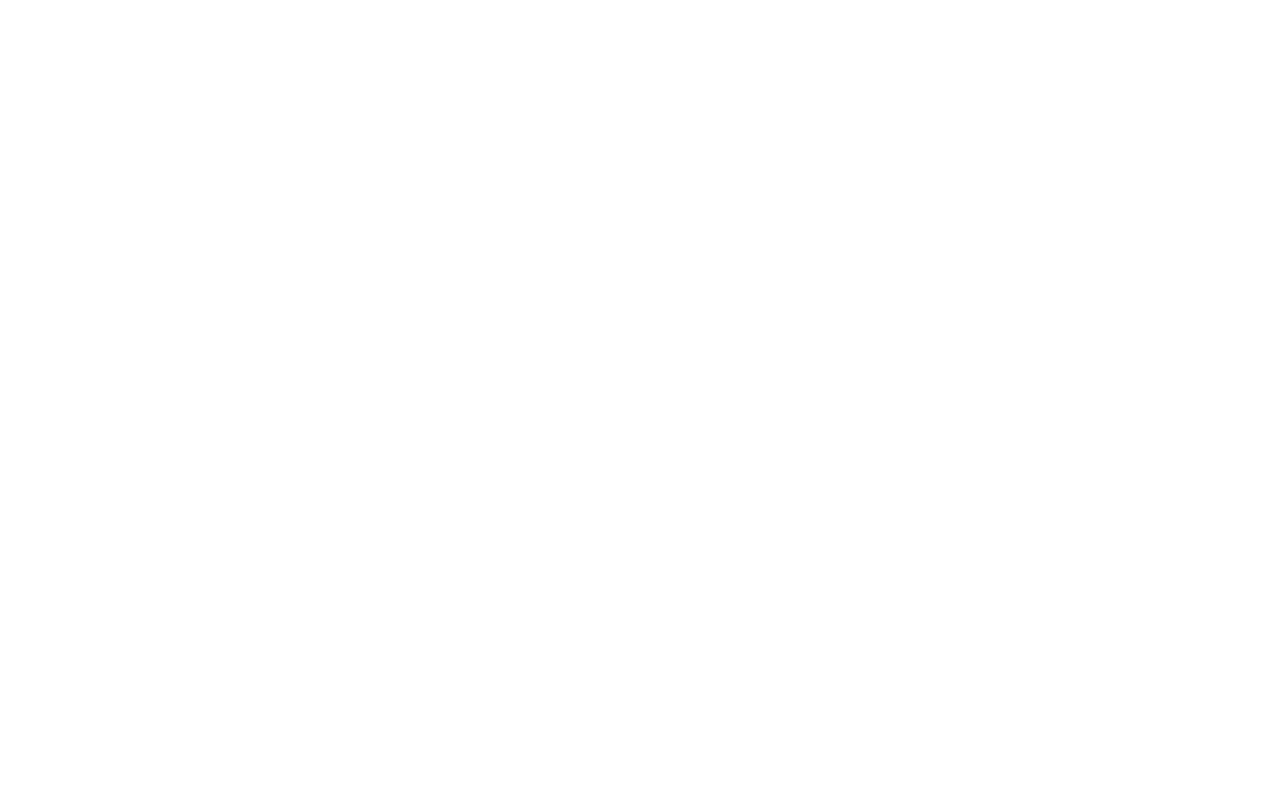
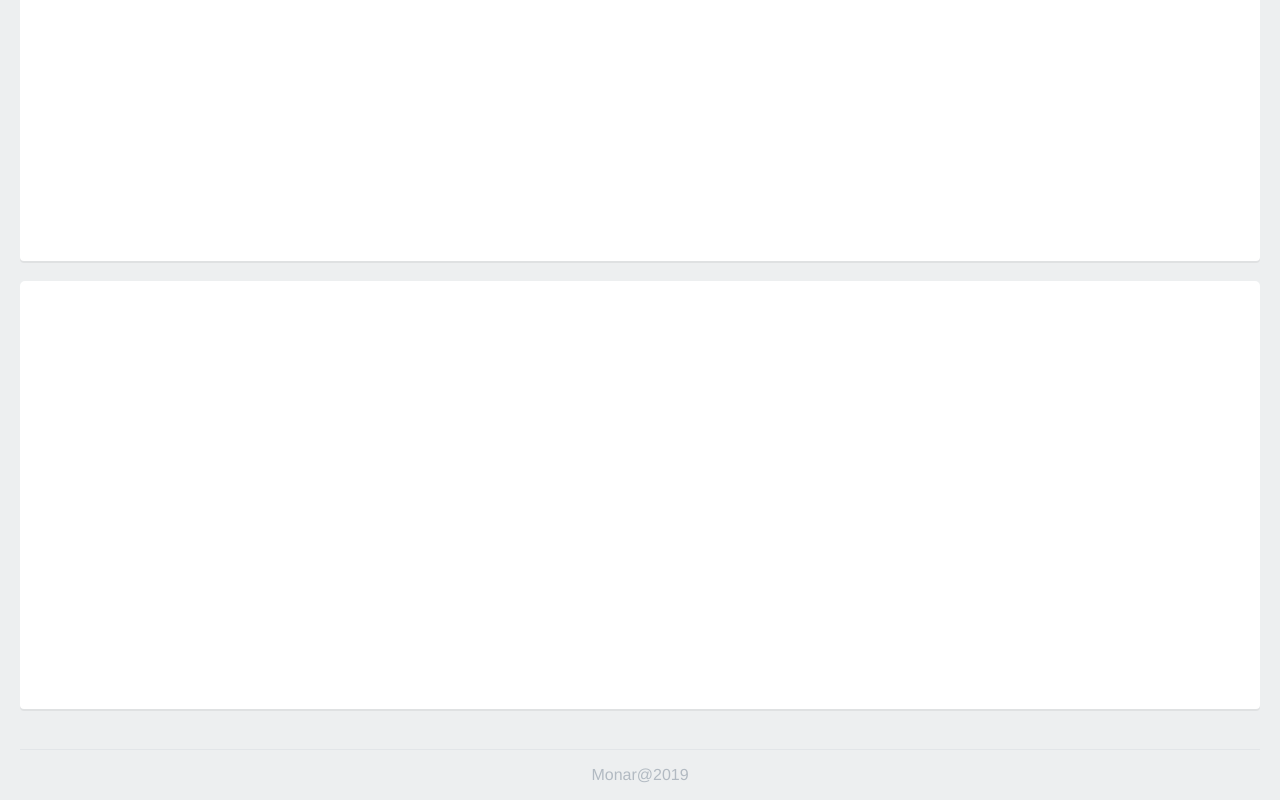
Before and after one commit to PyMonar/Monar, a React (Create React App) app: page / in a window 1280 px wide. Shown: the part 277-1077 px from the top of the page. Before the commit the page ends 800 px from the top, so only its background shows below. Built offline with nearby package versions, Linux system fonts and the light colour scheme.

Commit message:
fix: 添加 css module

```diff
--- a/src/App.js
+++ b/src/App.js
@@ -1,5 +1,7 @@
 import React from 'react'
 import { hot } from 'react-hot-loader/root'
+
+import Card from './components/Card'
 
 function App() {
   return (
@@ -7,6 +9,13 @@
       <header id="header">
         Monar
       </header>
+      <main id="main">
+        <Card />
+        <Card />
+      </main>
+      <footer id="footer">
+        Monar@2019
+      </footer>
     </div>
   )
 }
--- a/src/assets/css/index.scss
+++ b/src/assets/css/index.scss
@@ -6,10 +6,12 @@
 }
 
 body {
+  background: #edeff0;
+  color: #576366;
   font-family: "Gotham Rounded", "Helvetica Neue", Helvetica, Arial, sans-serif;
 }
 
-// 跟容器
+// 根容器
 #monar {
   height: 100vh;
 }
@@ -18,13 +20,19 @@
   height: 70px;
   line-height: 70px;
   background: #3e474f;
-  z-index: 101;
-  transition: height 600ms 0s ease;
-  position: fixed;
-  top: 0;
-  right: 0;
-  left: 0;
-
   color: #ffffff;
   text-align: center;
 }
+
+#main {
+  padding: 20px;
+}
+
+#footer {
+  margin: 0 20px;
+  border-top: 1px solid #e2e5e8;
+  height: 50px;
+  color: #b2bac2;
+  line-height:50px;
+  text-align: center;
+}
--- /dev/null
+++ b/src/components/Card.js
@@ -0,0 +1,10 @@
+import React from 'react'
+import style from './Card.module.scss'
+
+export default function Card () {
+  return (
+    <div className={ style.card }>
+
+    </div>
+  )
+}
--- /dev/null
+++ b/src/components/Card.module.scss
@@ -0,0 +1,24 @@
+.card {
+  position: relative;
+  background: #fff;
+  box-shadow: 0 2px 0 rgba(0,0,0,0.06);
+  border-radius: 5px 5px 4px 4px;
+  min-height: 310px;
+  padding: 88px 30px 30px;
+  margin: 20px 0;
+}
+
+/*
+.card::after {
+  content: "";
+  position: absolute;
+  display: block;
+  bottom: 10px;
+  left: 50%;
+  margin-left: -5px;
+  width: 10px;
+  height: 47px;
+  background: #d4d9dd;
+  border-radius: 5px;
+}
+*/
```
